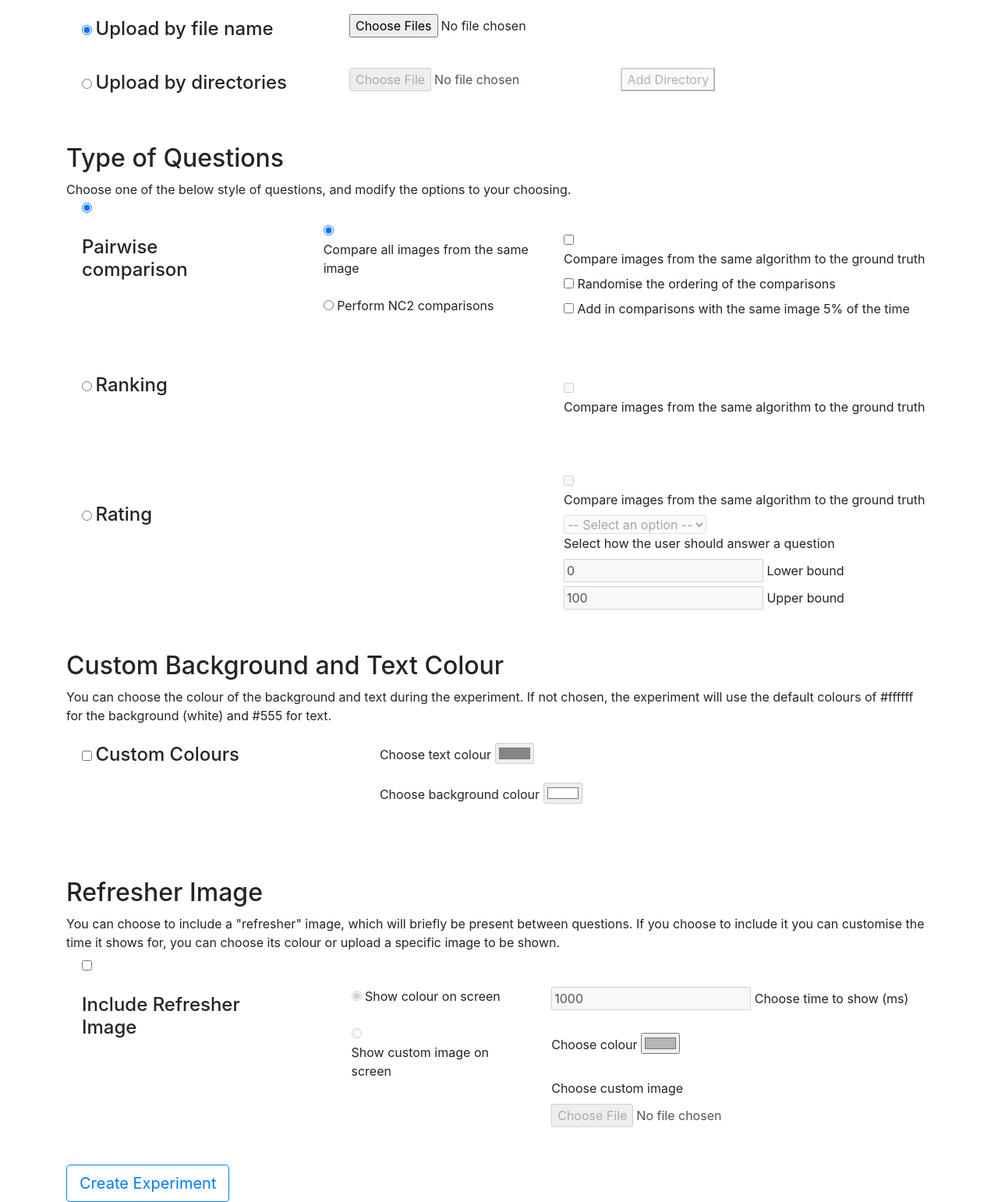
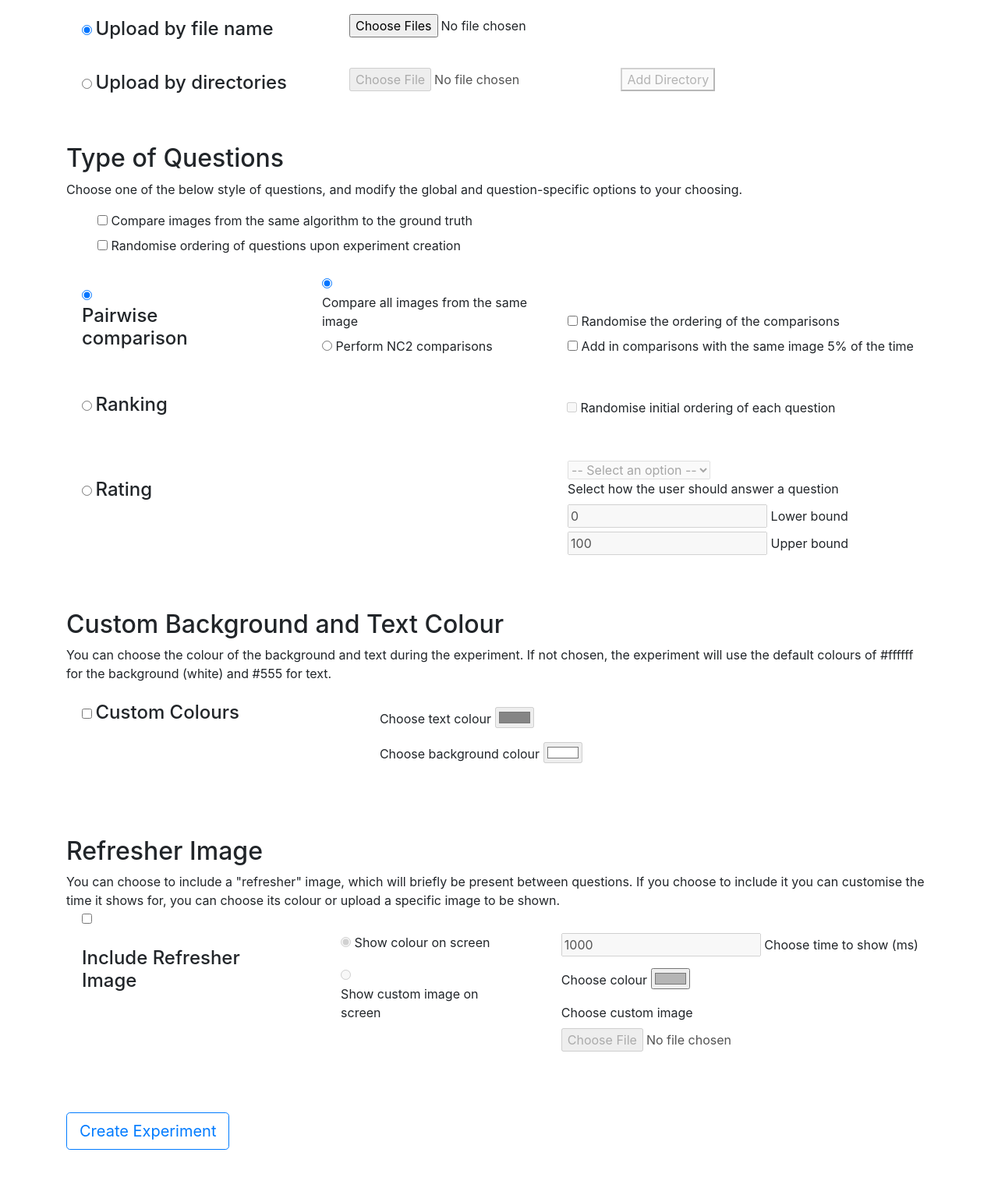
Before and after one commit to ojaffe/webApp, a Django app: page /experiment/createExperiment/ in a window 1280 px wide. Shown: the part 494-2036 px from the top of the page at 78% size. After the commit the page ends 1969 px from the top, so only its background shows below. Run offline with Django 3.2, Linux system fonts and the light colour scheme; the visitor is signed in with stand-in values (Sample User, id 1); some libraries are stand-ins or nearby versions.

Commit message:
Changed experiment options

```diff
--- a/experimentApp/templates/experimentApp/createExperiment.html
+++ b/experimentApp/templates/experimentApp/createExperiment.html
@@ -171,40 +171,54 @@
 
                 <!-- Questions -->
                 <h2 class="mt-5">Type of Questions</h2>
-                Choose one of the below style of questions, and modify the options to your choosing.
+                <p>Choose one of the below style of questions, and modify the global and question-specific options to your choosing.</p>
+
+                <ul class="mb-3" style="list-style-type:none;">
+                    <li>
+                        <input type="checkbox" id="groundTruthOption" name="groundTruthOption">
+                        <label for="groundTruthOption">Compare images from the same algorithm to the ground truth</label>
+                    </li>
+                    <li>
+                        <input type="checkbox" id="randomiseQuestionOption" name="randomiseQuestionOption">
+                        <label for="randomiseQuestionOption">Randomise ordering of questions upon experiment creation</label>
+                    </li>
+                </ul>
+
 
                 <table>
 
                     <!-- Pairwise comparison -->
                     <tr>
-                        <td style="padding: 0px 40px 80px 20px;">
+                        <td style="padding: 0px 40px 0px 20px;">
                             <input type="radio" name="questionType" id="rad1" onclick="selectPC();" value="pc">
-                            <label for="rad1"><h4 class="mt-4">Pairwise comparison</h4></label>
+                            <label for="rad1"><h4>Pairwise comparison</h4></label>
                         </td>
-                        <td style="padding: 0px 30px 0px 0px;">
+                        <td style="height: 120px; vertical-align: bottom;">
                             <div id="pcOption2">
-                                <ul>
+                                <ul style="list-style-type:none;">
+                                    <li>
                                         <input type="radio" id="pcSameAlgor" name="pcAlgorChoice" value="pcSameAlgor" checked>
                                         <label for="pcSameAlgor">Compare all images from the same image</label>
-                                </ul>
-                                <ul>
+                                    </li>
+                                    <li>
                                         <input type="radio" id="pcNC3" name="pcAlgorChoice" value="pcNC3">
                                         <label for="pcNC3">Perform NC2 comparisons</label>
+                                    </li>
                                 </ul>
                             </div>
                         </td>
-                        <td style="padding: 0px 0px 0px 0px;">
+                        <td style="height: 120px; vertical-align: bottom;">
                             <div id="pcOption">
-                                <input type="checkbox" id="pc4" name="pcGround">
-                                <label for="pc4">Compare images from the same algorithm to the ground truth</label>
-
-                                <br>
+                                <ul style="list-style-type:none;">
+                                    <li>
                                         <input type="checkbox" id="pc3" name="pcRandomise" disabled>
                                         <label for="pc3">Randomise the ordering of the comparisons</label>
-
-                                <br>
+                                    </li>
+                                    <li>
                                         <input type="checkbox" id="pc5" name="pcCompareWithSame">
                                         <label for="pc5">Add in comparisons with the same image 5% of the time</label><br>
+                                    </li>
+                                </ul>
                             </div>
                         </td>
                     </tr>
@@ -212,7 +226,7 @@
 
                     <!-- Ranking -->
                     <tr>
-                        <td style="padding: 0px 40px 50px 20px;">
+                        <td style="padding: 0px 40px 40px 20px;">
                             <input type="radio" name="questionType" id="radRanking" onclick="selectRK();" value="rk">
                             <label for="radRanking"><h4 class="mt-4">Ranking</h4></label>
                         </td>
@@ -221,27 +235,28 @@
                         </td>
                         <td style="padding: 30px 0px 0px 0px; vertical-align:top;">
                             <div id="rkOption">
-                                <input type="checkbox" id="rk1" name="rkGround">
-                                <label for="rk1">Compare images from the same algorithm to the ground truth</label>
+                                <ul style="list-style-type:none;">
+                                    <li>
+                                        <input type="checkbox" id="rkChoiceRandomise" name="rkChoiceRandomise" disabled>
+                                        <label for="rkChoiceRandomise">Randomise initial ordering of each question</label>
+                                    </li>
+                                </ul>
                             </div>
                         </td>
                     </tr>
 
                     <!-- Rating -->
-                    <td style="padding: 0px 40px 50px 20px;">
+                    <td style="padding: 0px 40px 50px 20px; vertical-align: top;">
                         <input type="radio" name="questionType" id="radRating" onclick="selectRT();" value="rt">
                         <label for="radRating"><h4 class="mt-4">Rating</h4></label>
                     </td>
                     <td>
 
                     </td>
-                    <td style="padding: 30px 0px 0px 0px; vertical-align:top">
+                    <td style="height: 140px; vertical-align: bottom;">
                         <div id="rtOption">
-                            <input type="checkbox" id="rt1" name="rtGround">
-                            <label for="rt1">Compare images from the same algorithm to the ground truth</label>
-
-                            <br>
-
+                            <ul style="list-style-type:none;">
+                                <li>
                                     <select name="select_choice" id="select_choice">
                                         <option disabled selected value> -- Select an option -- </option>
                                         <option value="INPUT_FIELD">Input field</option>
@@ -249,13 +264,17 @@
                                         <option value="SLIDER">Slider</option>
                                     </select>
                                     <label for="select_choice">Select how the user should answer a question</label>
+                                </li>
 
-                            <br>
+                                <li>
                                     <input id="rt5" name="rtLowerBound" value="0">
                                     <label for="rt5">Lower bound</label>
-                            <br>
+                                </li>
+                                <li>
                                     <input id="rt6" name="rtUpperBound" value="100">
                                     <label for="rt6">Upper bound</label>
+                                </li>
+                            </ul>
                         </div>
                     </td>
                 </table>
@@ -274,13 +293,15 @@
                         </td>
                         <td style="padding: 0px 0px 0px 100px;">
                             <div id="colToggle">
-                                <ul>
+                                <ul style="list-style-type:none; vertical-align: top;">
+                                    <li style="margin: 10px 0;">
                                         <label for="textColourPicker">Choose text colour</label>
                                         <input type="color" id="textColourPicker" name="textColourPicker" value="#858585">
-                                </ul>
-                                <ul>
+                                    </li>
+                                    <li style="margin: 10px 0;">
                                         <label for="backgroundColourPicker">Choose background colour</label>
                                         <input type="color" id="backgroundColourPicker" name="backgroundColourPicker" value="#ffffff">
+                                    </li>
                                 </ul>
                             </div>
                         </td>
@@ -300,37 +321,40 @@
                             <input type="checkbox" id="radRef" name="radRef" onclick="toggleRF();">
                             <label for="radRef"><h4 class="mt-4">Include Refresher Image</h4></label>
                         </td>
-                        <td style="padding: 45px 0px 0px 0px; vertical-align:top;">
-                            <div id="rfToggle" style="text-align: top;">
-                                <ul>
+                        <td style="padding: 20px 0px 0px 0px; vertical-align:top;">
+                            <div id="rfToggle">
+                                <ul style="list-style-type:none;">
+                                    <li style="margin: 10px 0;">
                                         <input type="radio" id="radRefCol" name="refChoice" value="col" checked onclick="selectCol();">
                                         <label for="radRefCol">Show colour on screen</label>
-                                </ul>
-                                <ul>
+                                    </li>
+                                    <li style="margin: 10px 0;">
                                         <input type="radio" id="radRefImage" name="refChoice" value="im" onclick="selectIm();">
                                         <label for="radRefImage">Show custom image on screen</label>
+                                    </li>
                                 </ul>
                             </div>
                         </td>
-                        <td style="padding: 45px 0px 0px 40px; vertical-align:top;">
+                        <td style="padding: 20px 0px 0px 40px; vertical-align:top;">
                             <div id="rfToggle2">
+                                <ul style="list-style-type:none;">
+                                    <li style="margin: 10px 0;">
                                         <input id="timeVal" name="timeVal" value="1000">
                                         <label for="timeVal">Choose time to show (ms)</label>
-
-                                <br>
-                                <br>
-
+                                    </li>
+                                    <li style="margin: 10px 0;">
                                         <div id="rfCol">
                                             <label for="colourpicker">Choose colour</label>
                                             <input type="color" id="colourpicker" name="colourpicker" value="#b5b5b5">
                                         </div>
-
-                                <br>
-
+                                    </li>
+                                    <li style="margin: 10px 0;">
                                         <div id="rfImage">
                                             <label for="refImage">Choose custom image</label>
                                             <input type="file" id="refImage" name="refImage" value="Choose custom image">
                                         </div>
+                                    </li>
+                                </ul>
                             </div>
                         </td>
                     </tr>
--- a/experimentApp/templates/experimentApp/helpView.html
+++ b/experimentApp/templates/experimentApp/helpView.html
@@ -193,7 +193,7 @@
             <p>To navigate to this link participants must be given its URL, for convenience this is displayed to the
                 admin after they create the experiment, on the <i>Experiment Details</i> page.</p>
 
-            <p>Before a participant can begin a quiz, they are forced to check that they consent to several statements
+            <p>Before a participant can begin an experiment, they are forced to check that they consent to several statements
             (<b style="color: red">CHANGE</b>). This page also displays the title of the experiment, as well as its
                 description that was given when creating the experiment.</p>
 
--- a/experimentApp/views.py
+++ b/experimentApp/views.py
@@ -6,7 +6,7 @@ from django.urls import reverse
 from utils import sortInputFiles, generateUniqueSlug, sortInputDirs
 from .models import Experiment, ExperimentQuestion, Pairwise, PairwiseGroundTruth, Ranking, RankingChoice, Rating, \
     RatingChoice, ExperimentRegister, PairwiseChoice, RankingGroundTruth, RatingGroundTruth, ExperimentRefresher, \
-    ExperimentSlug, ExperimentCustomColours
+    ExperimentSlug, ExperimentCustomColours, RankingOptions
 from .forms import ExperimentForm, OrderingForm
 
 from PIL import Image
@@ -165,7 +165,7 @@ def createExperimentPC(request):
                                                                                                         'resolutions'})
 
             # Randomise ordering if user chose
-            if request.POST.get("pcRandomise"):
+            if request.POST.get("randomiseQuestionOption"):
                 random.shuffle(sorted_files)  # Randomises order of list
 
             # If user has chosen to compare same image from different algorithms
@@ -190,7 +190,7 @@ def createExperimentPC(request):
                         algorithm_name = algorithm_name.split('.')[0]  # Removes file extension
                         for file in file_set:
 
-                            if (request.POST.get("pcGround") == "on") and ("input" in file.name):
+                            if (request.POST.get("groundTruthOption") == "on") and ("input" in file.name):
                                 PairwiseGroundTruth.objects.create(question=question,
                                                                    choice_text="Ground Truth", choice_image=file_set[0])
                             else:
@@ -203,7 +203,7 @@ def createExperimentPC(request):
                         for file in file_set:
                             algorithm_name = file.name.split('_', 1)[1]  # Gets name of file after first '_'
                             algorithm_name = algorithm_name.split('.')[0]  # Removes file extension
-                            if (request.POST.get("pcGround") == "on") and ("input" in file.name):
+                            if (request.POST.get("groundTruthOption") == "on") and ("input" in file.name):
                                 PairwiseGroundTruth.objects.create(question=question,
                                                                    choice_text="Ground Truth", choice_image=file)
                             else:
@@ -222,11 +222,11 @@ def createExperimentPC(request):
                     # ground truth images to the comparisons if the user requested so
                     comparisons_list = []
                     for i in range(len(file_set)):
-                        if (request.POST.get("pcGround") == "on") and "input" in file_set[i].name:
+                        if (request.POST.get("groundTruthOption") == "on") and "input" in file_set[i].name:
                             continue
 
                         for j in range(i + 1, len(file_set)):
-                            if (request.POST.get("pcGround") == "on") and "input" in file_set[j].name:
+                            if (request.POST.get("groundTruthOption") == "on") and "input" in file_set[j].name:
                                 continue
 
                             # Else add pair to comparisons
@@ -237,7 +237,7 @@ def createExperimentPC(request):
 
                     # Get reference to GT model
                     GT_file = None
-                    if request.POST.get("pcGround") == "on":
+                    if request.POST.get("groundTruthOption") == "on":
                         for file in file_set:
                             if "input" in file.name:
                                 GT_file = file
@@ -262,7 +262,7 @@ def createExperimentPC(request):
                         Pairwise.objects.create(question=question, choice_algorithm=algorithm_name_j,
                                                 choice_text="Test", choice_image=file_set[j])
 
-                        if request.POST.get("pcGround") == "on":
+                        if request.POST.get("groundTruthOption") == "on":
                             PairwiseGroundTruth.objects.create(question=question,
                                                                choice_text="Ground Truth", choice_image=GT_file)
 
@@ -330,12 +330,24 @@ def createExperimentRK(request):
                                                                                        'error_message': 'Please upload '
                                                                                                         'a refresher image'})
 
+            # Save ranking options
+            if request.POST.get("rkChoiceRandomise"):
+                RankingOptions.objects.create(experiment=experimentInstance,
+                                          randomiseInitialOrdering=True)
+            else:
+                RankingOptions.objects.create(experiment=experimentInstance,
+                                              randomiseInitialOrdering=False)
+
             # Sorts list of files into list of list(s), where each sublist contains files with same suffix
             if request.POST.get("uploadChoice") == "file":
                 files = request.FILES.getlist('uploadFileName')
                 sorted_files = sortInputFiles(files, [])
             else:
                 sorted_files = sortInputDirs(request)
+
+            # Randomise ordering if user chose
+            if request.POST.get("randomiseQuestionOption"):
+                random.shuffle(sorted_files)  # Randomises order of list
 
             # Check each image set has consistent resolution
             for file_set in sorted_files:
@@ -364,7 +376,7 @@ def createExperimentRK(request):
                     algorithm_name = file.name.split('_', 1)[1]  # Gets name of file after first '_'
                     algorithm_name = algorithm_name.split('.')[0]  # Removes file extension
 
-                    if (request.POST.get("rkGround") == "on") and ("input" in file.name):
+                    if (request.POST.get("groundTruthOption") == "on") and ("input" in file.name):
                         RankingGroundTruth.objects.create(question=question, choice_text="GT Choice",
                                                           choice_image=file)
                     else:
@@ -434,6 +446,10 @@ def createExperimentRT(request):
             else:
                 sorted_files = sortInputDirs(request)
 
+            # Randomise ordering if user chose
+            if request.POST.get("randomiseQuestionOption"):
+                random.shuffle(sorted_files)  # Randomises order of list
+
             # Check each image set has consistent resolution
             for file_set in sorted_files:
                 res = None
@@ -448,7 +464,7 @@ def createExperimentRT(request):
                                        'error_message': 'Please upload file sets with consistent resolutions'})
 
             # Get options
-            ground_truth = request.POST.get("rtGround") == "on"
+            ground_truth = request.POST.get("groundTruthOption") == "on"
 
             select_choice = request.POST.get("select_choice")
             if select_choice is None:
@@ -661,6 +677,8 @@ def experimentQuestion(request, experiment_slug, question_num):
 
         elif experiment.question_type == 'RANKING':
             ranking_set = Ranking.objects.filter(question=question)
+            ranking_set = list(ranking_set)
+            random.shuffle(ranking_set)
 
             try:
                 groundTruth = get_object_or_404(RankingGroundTruth, question=question)
```
Also changed, not shown: experimentApp/models.py (+7 -0 lines). Lines whose indentation alone changed are shown as unchanged.
